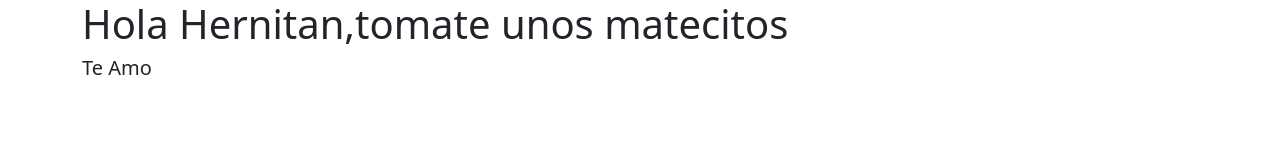
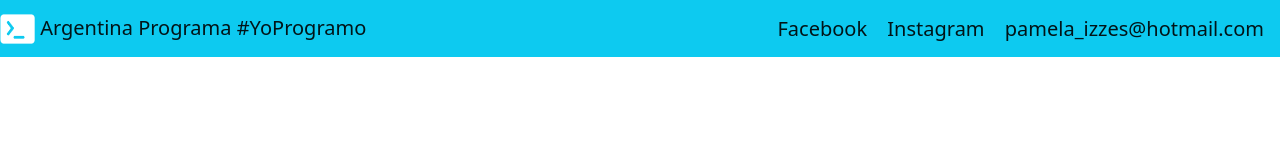
Before and after one commit to Pameizzes/PortfolioFrontEnd, a plain HTML site: page index.html in a window 1280 px wide. Drawn offline with nearby package versions, Linux system fonts and the light colour scheme.

Commit message:
Final Modulo 2

```diff
--- a/index.html
+++ b/index.html
@@ -4,14 +4,24 @@
     <meta charset="UTF-8">
     <meta http-equiv="X-UA-Compatible" content="IE=edge">
     <meta name="viewport" content="width=device-width, initial-scale=1.0">
-    <title>Hernitan </title>
+    <title>Pamela Izzes </title>
+    <link rel="stylesheet" href="style.css"/>
     <link href="https://cdn.jsdelivr.net/npm/bootstrap@5.2.0/dist/css/bootstrap.min.css" rel="stylesheet" integrity="sha384-gH2yIJqKdNHPEq0n4Mqa/HGKIhSkIHeL5AyhkYV8i59U5AR6csBvApHHNl/vI1Bx" crossorigin="anonymous">
+
 </head>
 <body>
-    <div class="container">
-    <h1>Hola Hernitan,tomate unos matecitos</h1>
-    <h5>Te Amo</h5>
-
-</div>
+    <header>
+              <div class="navbar navbar-expand- bg-info">
+                <a class="navbar-brand" href="#">
+                    <img src="ArgentinaPrograma.png" alt="" width="35" height="30" class="d-inline-block align-text-top">
+                    Argentina Programa #YoProgramo</a>
+                    <div class="collapse navbar-collapse"></div>
+                <div class="navbar-na ms-auto">
+                  <a class="navbar-brand" href="#">Facebook</a>
+                  <a class="navbar-brand" href="#">Instagram</a>
+                  <a class="navbar-brand" href="#"><E-mail>pamela_izzes@hotmail.com</E-mail></a>
+            </div>
+    </header>
+    <script src="https://cdn.jsdelivr.net/npm/bootstrap@5.2.0/dist/js/bootstrap.min.js" integrity="sha384-ODmDIVzN+pFdexxHEHFBQH3/9/vQ9uori45z4JjnFsRydbmQbmL5t1tQ0culUzyK" crossorigin="anonymous"></script>
 </body>
 </html>
--- a/style.css
+++ b/style.css
@@ -1,3 +1,3 @@
-h1{ background-color: white;
-      border-radius: 4 px;
-    box-shadow: 0 2px 5px rgba(red, green, blue, alpha);}
+body{
+  padding-left: 0%;
+}
```
Also changed, not shown: APLogo-20-20.png (added), ArgentinaPrograma.png (added).
